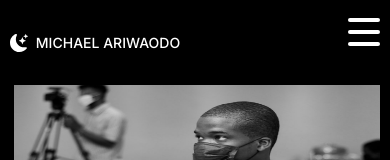
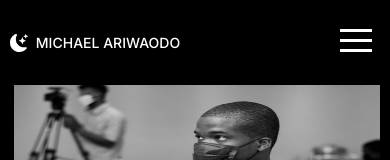
Before and after one commit to KvngMikey/PortfolioUpgrade, a React (Create React App) app: page / in a window 390 px wide. Shown: the top 160 px of the page. Built offline with nearby package versions, Linux system fonts and the light colour scheme.

Commit message:
hamburger react library added & mobile menu finished

```diff
--- a/package.json
+++ b/package.json
@@ -7,6 +7,7 @@
     "@testing-library/react": "^13.4.0",
     "@testing-library/user-event": "^13.5.0",
     "framer-motion": "^8.5.5",
+    "hamburger-react": "^2.5.0",
     "react": "^18.2.0",
     "react-dom": "^18.2.0",
     "react-icons": "^4.7.1",
--- a/src/components/Header.js
+++ b/src/components/Header.js
@@ -1,41 +1,28 @@
-import React from 'react'
+import { React, useState } from 'react'
+import { Sling as Hamburger } from 'hamburger-react'
 import { BsFillMoonStarsFill, BsCloudSun } from 'react-icons/bs';
 
 const Header = (props) => {
 
-    function initApp() {
-        const hamburgerBtn = document.getElementById('hamburger-button')
-        const mobileMenu = document.getElementById('mobile-menu')
+    const [showMenu, setShowMenu] = useState(false);
 
     function toggleMenu() {
-            mobileMenu.classList.toggle('hidden')
-            mobileMenu.classList.toggle('flex')
-            hamburgerBtn.classList.toggle('toggle-btn')
+        setShowMenu(!showMenu);
     }
 
-        hamburgerBtn.addEventListener('click', toggleMenu)
-        mobileMenu.addEventListener('click', toggleMenu)
-    }
-
-    document.addEventListener('DOMContentLoaded', initApp)
-
     function handleMenuClick() {
-        const hamburgerBtn = document.getElementById('hamburger-button')
-        const mobileMenu = document.getElementById('mobile-menu')
-        mobileMenu.classList.toggle('hidden')
-        mobileMenu.classList.toggle('flex')
-        hamburgerBtn.classList.toggle('toggle-btn')
+        setShowMenu(false);
     }
 
     return (
         <header className="sticky top-0 z-10">
-            <section className="max-w-[97%] lg:max-w-[85%] mx-auto py-4 px-1 lg:px-4 flex justify-between items-baseline text-sm lg:text-base xl:text-lg">
+            <section className="max-w-[97%] lg:max-w-[85%] mx-auto py-4 px-1 lg:px-4 flex justify-between items-baseline text-sm relative z-10 lg:text-base xl:text-lg">
                 <span className="flex items-center gap-2">
                     <span onClick={props.handleClick} className='cursor-pointer text-lg hover:text-orange-700'>
                         {props.data ? <BsFillMoonStarsFill /> : <BsCloudSun className='mb-2' />}
                     </span>
                     {/* <a href="#about"> 👨‍💻 Michael Ariwaodo </a> */}
-                    <a href="#about" className='uppercase hover:opacity-90 self-baseline'> Michael Ariwaodo </a>
+                    <a href="#about" onClick={handleMenuClick} className='uppercase hover:opacity-90 self-baseline'> Michael Ariwaodo </a>
                 </span>
                 <span className="w-52 xl:w-56 hidden sm:flex cursor-default uppercase mt-3.5">
                     currently front-end developer at seech
@@ -44,12 +31,9 @@ const Header = (props) => {
                     based in lagos nigeria
                 </span>
                 <div>
-                    <button onClick={initApp} id="hamburger-button" className="text-3xl md:hidden cursor-pointer relative w-8 h-8">
-                        {/* &#9776; */}
-                        <div className="bg-white w-8 h-1 rounded absolute top-4 -mt-0.5 transition-all duration-500 before:content-[''] before:bg-white before:w-8 before:h-1 before:rounded before:absolute before:-translate-x-4 before:-translate-y-3
-                before:transition-all before:duration-500
-                after:content-[''] after:bg-white after:w-8 after:h-1 after:rounded after:absolute after:-translate-x-4 after:translate-y-3 after:transition-all after:duration-500 "></div>
-                    </button>
+                    <div id="hamburger-button" className="md:hidden relative h-8">
+                        <Hamburger toggled={showMenu} toggle={toggleMenu} />
+                    </div>
                     <nav className="hidden md:block uppercase" aria-label="main">
                         <a href="#work" className="hover:text-orange-700">work, </a>
                         <a href="#contact" className="hover:text-orange-700">contact, </a>
@@ -57,16 +41,15 @@ const Header = (props) => {
                     </nav>
                 </div>
             </section>
-            <section id="mobile-menu" className="absolute top-68 bg-black w-full text-5xl flex-col justify-content-center origin-top animate-open-menu hidden">
-                {/* <button className="text-8xl self-end px-6">
-            &times;
-        </button> */}
-                <nav className="flex flex-col min-h-screen items-center py-8" aria-label="mobile">
+            {showMenu && (
+                <section id="mobile-menu" className="absolute top-0 bg-stone-300 dark:bg-black w-full text-5xl justify-content-center">
+                    <nav className="flex flex-col h-screen items-center pt-32 origin-top animate-open-menu" aria-label="mobile">
                         <a href="#work" className="w-full text-center py-6 hover:opacity-90" onClick={handleMenuClick}>Work</a>
                         <a href="#contact" className="w-full text-center py-6 hover:opacity-90" onClick={handleMenuClick}>Contact</a>
                         <a href="#" className="w-full text-center py-6 hover:opacity-90" onClick={handleMenuClick}>Resume</a>
                     </nav>
                 </section>
+            )}
         </header>
     )
 }
```
Also changed, not shown: 1 other file (tests, documents, lock files or other folders). Lines whose indentation alone changed are shown as unchanged.
